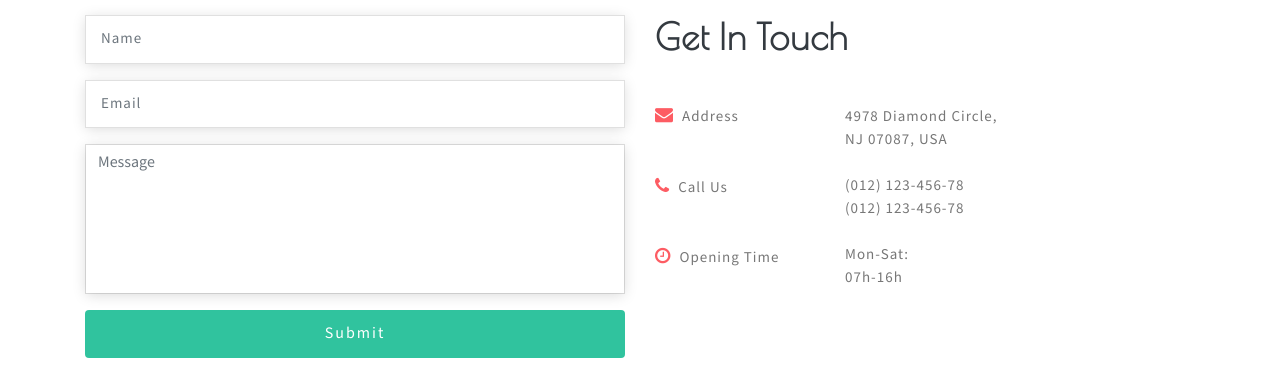
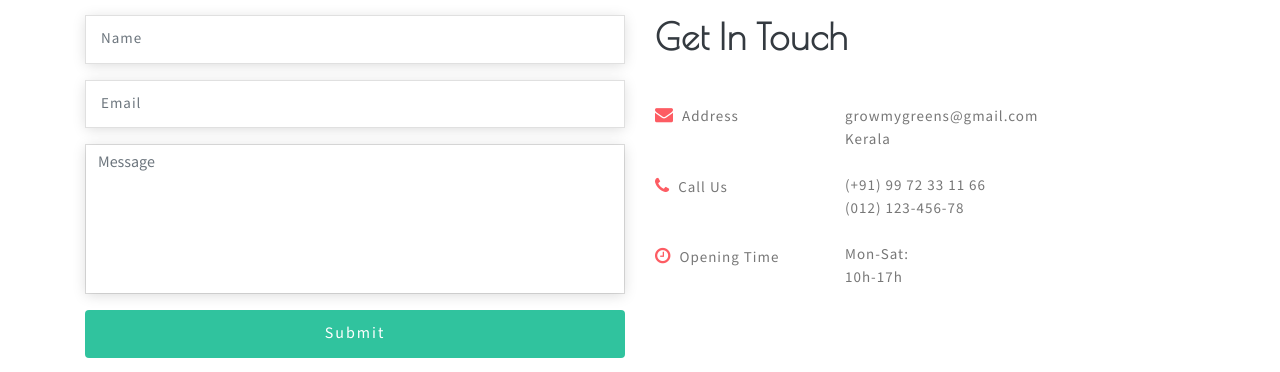
Before and after one commit to dhanyacm/GrowMyGreens, a Jekyll site: the page built from contact.html, in a window 1280 px wide. Shown: the part 622-994 px from the top of the page. Built offline with Jekyll 4.4.1, drawn with Linux system fonts in a browser that asks for light colours.

Commit message:
Update contact.html

```diff
--- a/contact.html
+++ b/contact.html
@@ -41,12 +41,12 @@ frontpage: false
 						<div class="col-8">
 							<div class="home-radio-clock-right">
 								<ul class="list-unstyled">
-									<li>4978 Diamond Circle,
-										<span>NJ 07087, USA</span></li>
-									<li class="my-4">(012) 123-456-78
+									<li>growmygreens@gmail.com
+										<span>Kerala</span></li>
+									<li class="my-4">(+91) 99 72 33 11 66
 										<span>(012) 123-456-78</span>
 									</li>
-									<li>Mon-Sat:<span>07h-16h</span></li>
+									<li>Mon-Sat:<span>10h-17h</span></li>
 								</ul>
 							</div>
 						</div>
```
